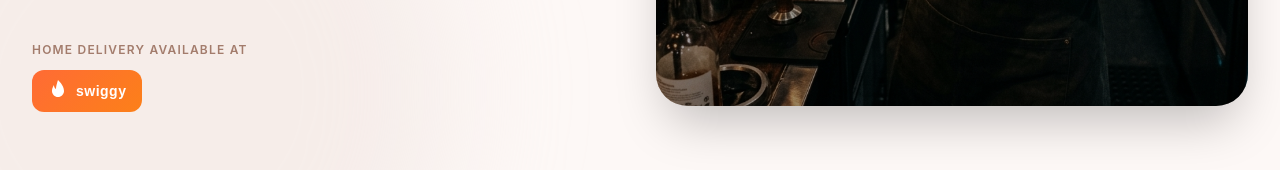
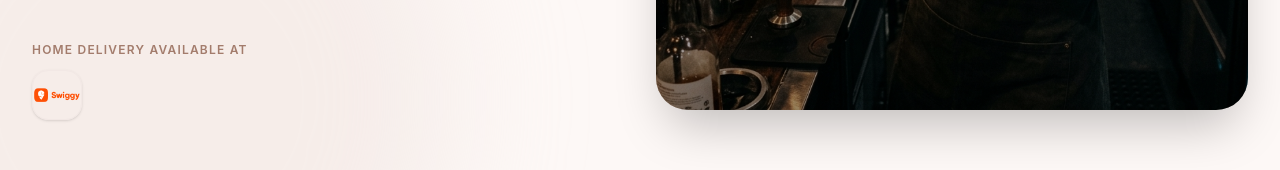
Before and after one commit to voidVisual/Cafe-1-Cr, a React (Vite) app in the folder frontend/: page / in a window 1280 px wide. Shown: the part 727-897 px from the top of the page. Built offline with nearby package versions, Linux system fonts and the light colour scheme; no server answers.

Commit message:
style: use official Swiggy HD PNG logo with clean white card style

```diff
--- a/frontend/src/features/landing/Hero.tsx
+++ b/frontend/src/features/landing/Hero.tsx
@@ -137,17 +137,9 @@ export default function Hero() {
                     href="https://www.swiggy.com/city/pune/cafe-1-cr-kothrud-rest1386519"
                     target="_blank"
                     rel="noreferrer"
-                    className="flex items-center gap-2 px-4 py-2.5 rounded-xl hover:scale-105 transition-all duration-200 hover:shadow-lg"
-                    style={{ background: 'linear-gradient(135deg, #FF6B35 0%, #FC8019 100%)' }}
+                    className="block hover:scale-105 transition-all duration-200 hover:shadow-md rounded-2xl overflow-hidden border border-coffee-100 shadow-sm"
                   >
-                    {/* Swiggy flame icon */}
-                    <svg width="20" height="22" viewBox="0 0 40 44" fill="none" xmlns="http://www.w3.org/2000/svg">
-                      <path d="M20 0C20 0 32 10 32 22C32 28.627 26.627 34 20 34C13.373 34 8 28.627 8 22C8 16 12 10 12 10C12 10 12 16 16 18C16 12 20 0 20 0Z" fill="white"/>
-                      <path d="M20 20C20 20 25 24 25 28C25 30.761 22.761 33 20 33C17.239 33 15 30.761 15 28C15 24 20 20 20 20Z" fill="rgba(255,255,255,0.6)"/>
-                    </svg>
-                    <span className="font-bold text-white text-sm tracking-wide" style={{ fontFamily: 'Arial, sans-serif', letterSpacing: '0.5px' }}>
-                      swiggy
-                    </span>
+                    <img src="/img/swiggy-logo-hd.png" alt="Order on Swiggy" className="h-12 w-auto object-contain" />
                   </a>
                 </div>
               </div>
```
